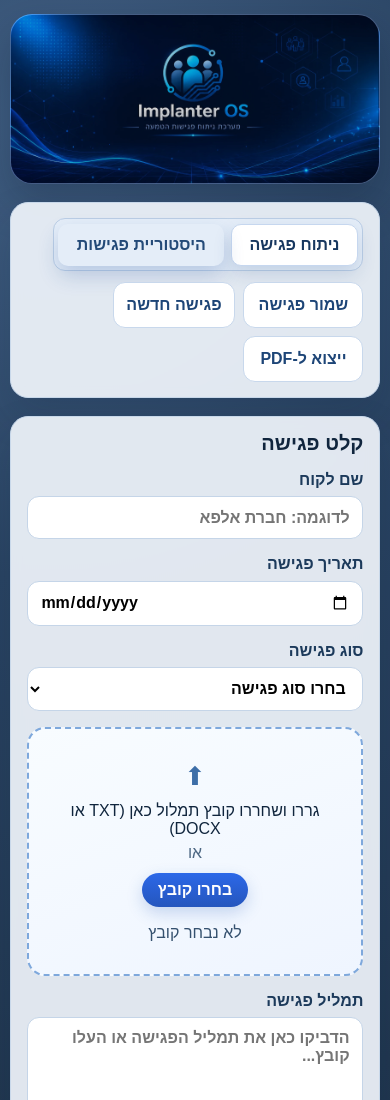
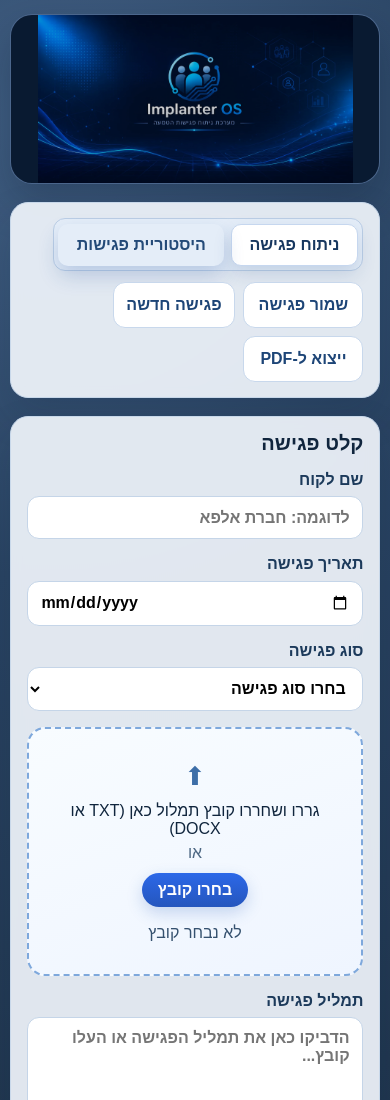
Before and after one commit to Castroeid/Implanter-OS, a plain HTML site: page index.html in a window 390 px wide. Shown: the top 1100 px of the page. Drawn offline with nearby package versions, Linux system fonts and the light colour scheme.

Commit message:
Fix hero banner cropping by using contain sizing

```diff
--- a/styles.css
+++ b/styles.css
@@ -45,12 +45,13 @@ body {
   position: relative;
   overflow: hidden;
   padding: 0;
-  height: clamp(220px, 24vw, 260px);
+  height: clamp(180px, 20vw, 220px);
   border-radius: 22px;
   border-color: rgba(154, 189, 240, 0.45);
-  background-color: #102a55;
+  background-color: #0b1f3a;
   background-image: url("./assets/banner.webp");
-  background-size: cover;
+  background-size: contain;
+  background-repeat: no-repeat;
   background-position: center;
   box-shadow: 0 18px 42px rgba(8, 21, 44, 0.28);
 }
@@ -300,7 +301,7 @@ button:disabled { opacity: 0.65; cursor: not-allowed; }
 @media (max-width: 820px) {
   .container { width: 100%; padding: 0.9rem 0.65rem 1.3rem; }
   .panel { padding: 0.95rem; }
-  .hero { height: clamp(170px, 42vw, 190px); background-position: center; }
+  .hero { height: clamp(140px, 45vw, 170px); background-position: center; }
   .hero-brand-badge { width: 32px; height: 32px; }
   .hero-logo { width: 20px; height: 20px; }
   .form-grid, .analysis-grid, .sections-grid, .history-filters, .stats-strip, .skeleton-grid { grid-template-columns: 1fr; }
```
